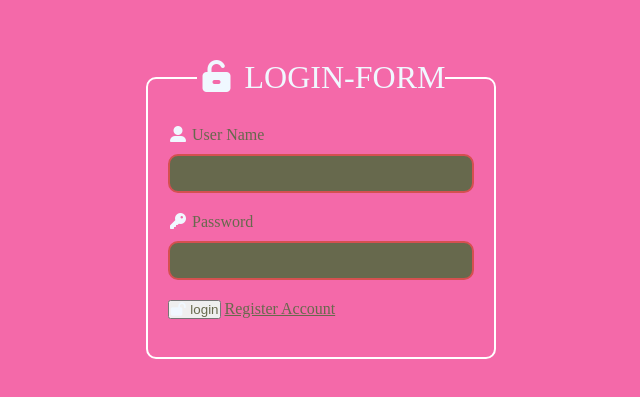
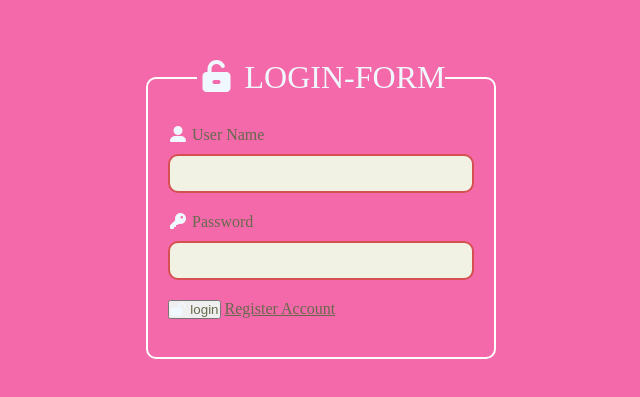
Before and after one commit to Oakarphyoaung/Form, a plain HTML site: page index.html in a window 1280 px wide. Shown: the part 191-588 px from the top of the page, without its empty margins (319-959 px from the left). Drawn offline with Linux system fonts and the light colour scheme.

Commit message:
Update index.html

```diff
--- a/index.html
+++ b/index.html
@@ -57,7 +57,7 @@
         border-radius: 10px;
         padding: 10px 15px;
         border: 2px solid rgb(213, 80, 80);
-        background: #67694d;
+        background: #f1f2e4;
       }
       .text-light{
         color: aliceblue;
```
